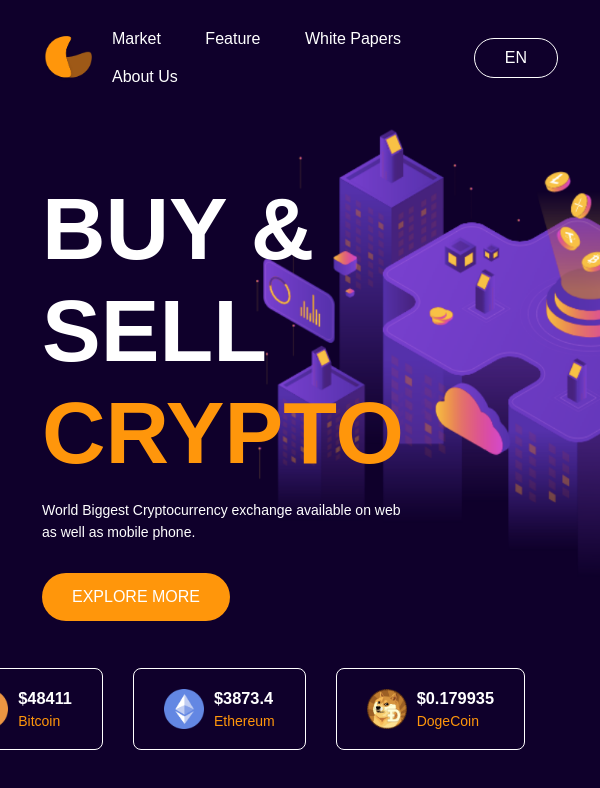
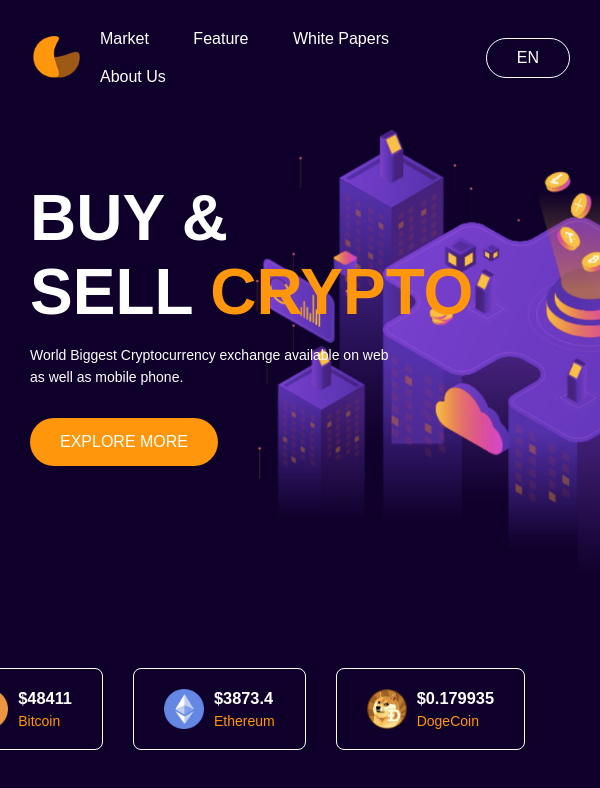
Before and after one commit to Prakriti2121/CryptocurrencyPriceLive, a plain HTML site: page index.html in a window 600 px wide. Drawn offline with nearby package versions, Linux system fonts and the light colour scheme; no server answers.

Commit message:
Media Query added

```diff
--- a/style.css
+++ b/style.css
@@ -101,3 +101,19 @@ border-radius: 30px;
     color: #fff;
     margin-bottom: 5px;
 }
+/* For screens smaller than 600px */
+@media (max-width: 600px) {
+    .container {
+      padding: 0 5%;
+    }
+    .content h1 {
+      font-size: 48px;
+    }
+  }
+
+  /* For screens between 600px and 900px */
+  @media (min-width: 600px) and (max-width: 900px) {
+    .content h1 {
+      font-size: 64px;
+    }
+  }
```
